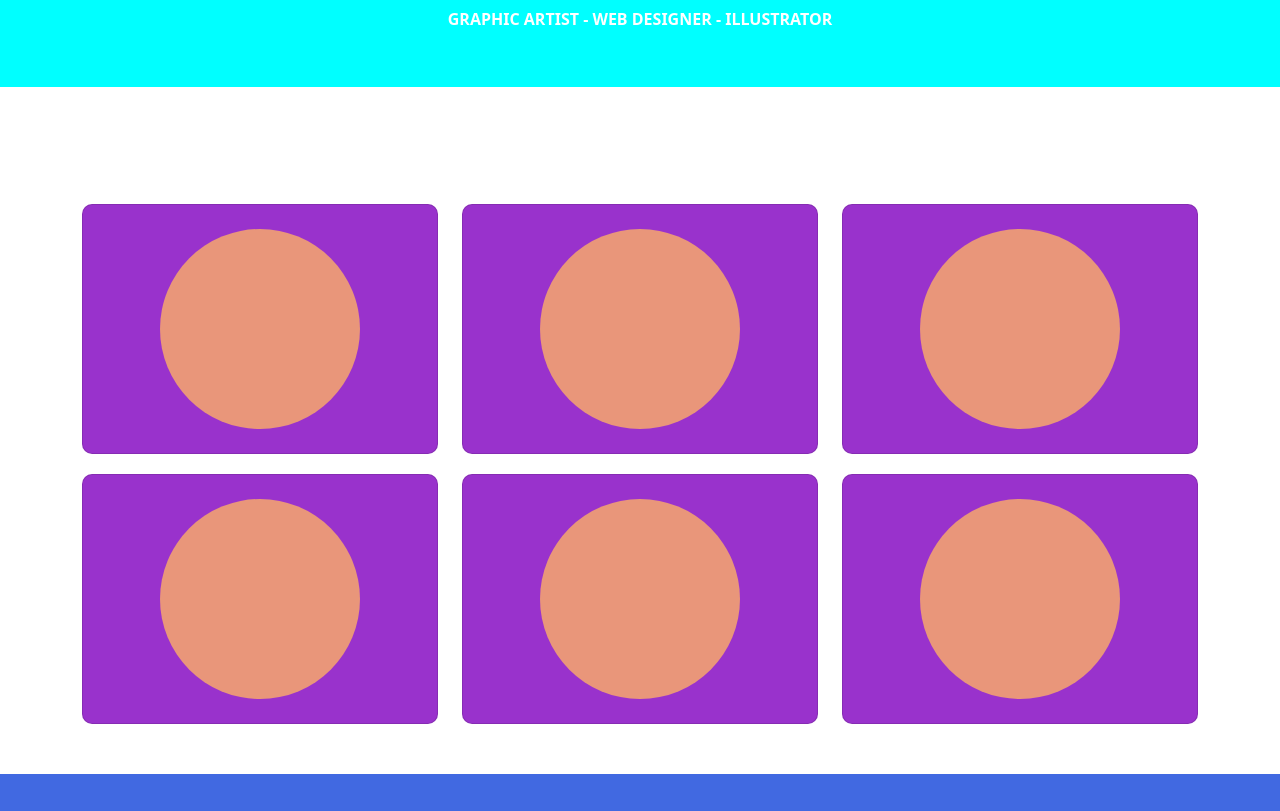
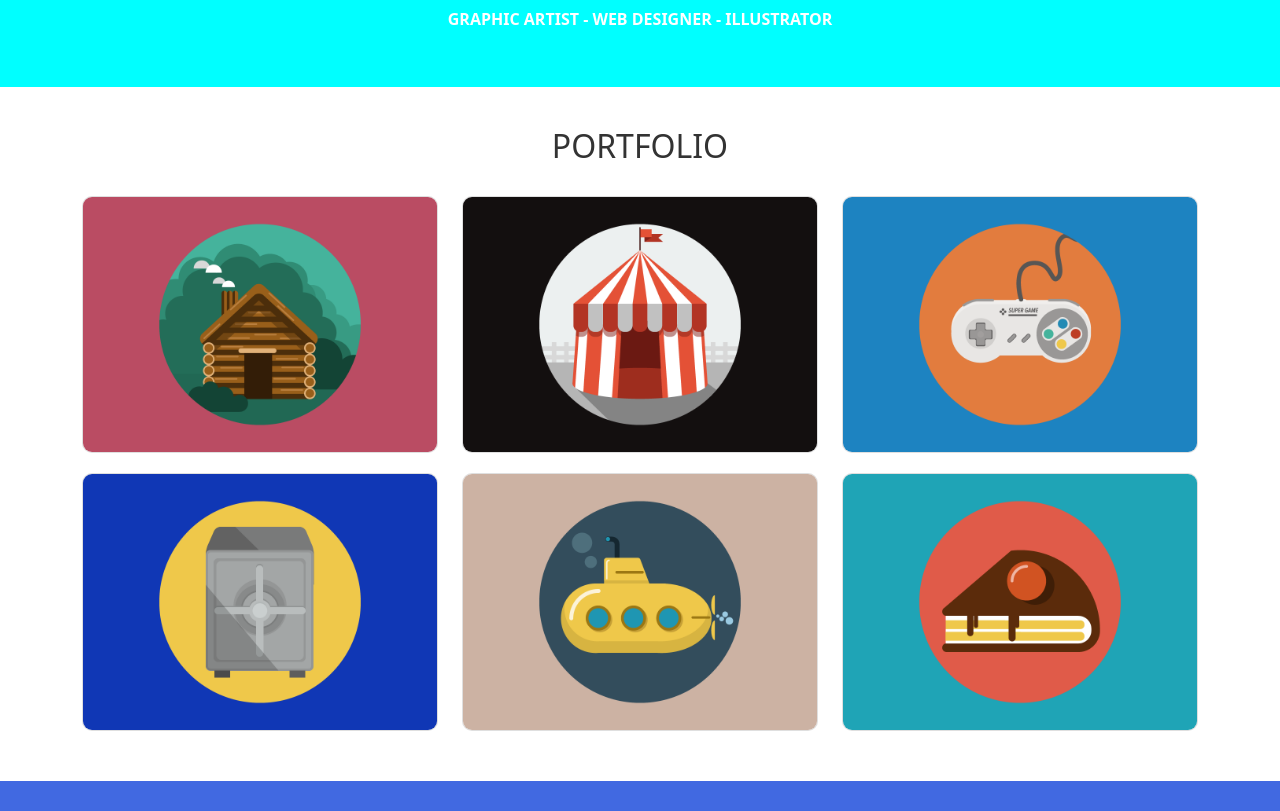
Before and after one commit to mariklim/html-css-bootstrap-freelancer, a plain HTML site: page index.html in a window 1280 px wide. Shown: the part 463-1274 px from the top of the page. Drawn offline with nearby package versions, Linux system fonts and the light colour scheme.

Commit message:
add img for portfolio

```diff
--- a/css/style.css
+++ b/css/style.css
@@ -80,9 +80,9 @@ header{
 }
 
 .card{
-    height: 250px;
+    width: 100%;
     border-radius: 10px;
-    background-color: darkorchid;
+    overflow: hidden;
     margin: 10px 0;
 }
 
@@ -93,11 +93,9 @@ header{
     background-color: darksalmon;
 }
 /* Portfolio */
-.title-center{
-    text-align: center;
-}
-.portfolio h2{
-    padding: 10px 0;
+#portfolio h2{
+    color: #333333;
+    margin-bottom: 20px;
 }
  /* About */
 .about{
--- a/index.html
+++ b/index.html
@@ -72,44 +72,42 @@
         <!-- /hero -->
 
         <!-- portfolio -->
-        <section class="portfolio">
+        <section id="portfolio">
             <div class="container">
                 <div class="row">
-                    <div class="col-12 d-flex justify-content-center">
-                        <div class="title-center">
-                        <h2>Portfolio</h2>
-                        </div>
+                    <div class="col-12 text-center">
+                        <h2 class="text-uppercase">Portfolio</h2>
                     </div>
                 </div>
                 <div class="row">
                     <div class="col-12 col-md-6 col-lg-4">
-                        <div class="card d-flex justify-content-center align-items-center">
-                            <div class="card-img"></div>
+                        <div class="card">
+                            <img src="img/cabin.png" alt="cabin">
                         </div>
                     </div>
                     <div class="col-12 col-md-6 col-lg-4">
-                        <div class="card d-flex justify-content-center align-items-center">
-                            <div class="card-img"></div>
+                        <div class="card ">
+                            <img src="img/circus.png" alt="circus">
                         </div>
                     </div>
                     <div class="col-12 col-md-6 col-lg-4">
-                        <div class="card d-flex justify-content-center align-items-center">
-                            <div class="card-img"></div>
+                        <div class="card ">
+                            <img src="img/game.png" alt="game">
                         </div>
                     </div>
                     <div class="col-12 col-md-6 col-lg-4">
-                        <div class="card d-flex justify-content-center align-items-center">
-                            <div class="card-img"></div>
+                        <div class="card ">
+                            <img src="img/safe.png" alt="safe">
                         </div>
                     </div>
                     <div class="col-12 col-md-6 col-lg-4">
-                        <div class="card d-flex justify-content-center align-items-center">
-                            <div class="card-img"></div>
+                        <div class="card ">
+                            <img src="img/submarine.png" alt="submarine">
                         </div>
                     </div>
                     <div class="col-12 col-md-6 col-lg-4">
-                        <div class="card d-flex justify-content-center align-items-center">
-                            <div class="card-img"></div>
+                        <div class="card ">
+                            <img src="img/cake.png" alt="cake">
                         </div>
                     </div>
                 </div>
```
